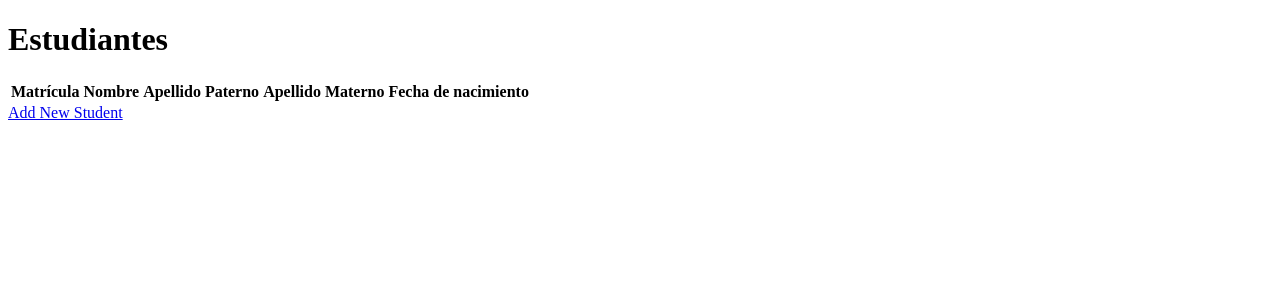
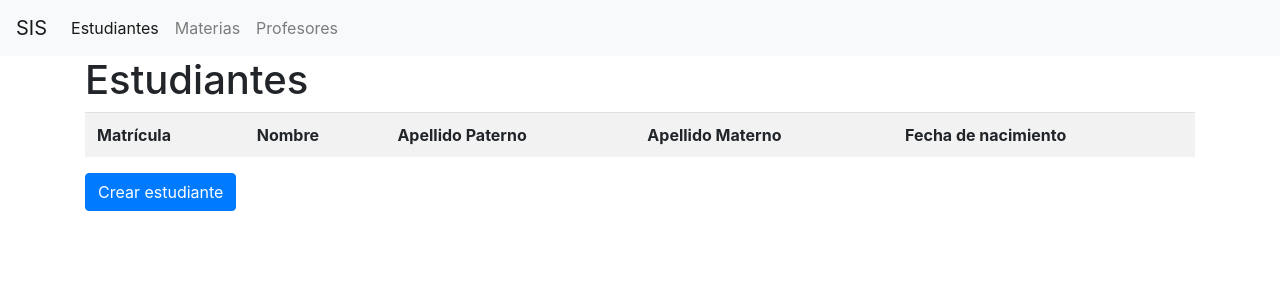
Before and after one commit to 1CEW0lf/sis_poo, a Flask app: page /students in a window 1280 px wide. Shown: the top 300 px of the page. Run offline with Flask 3, Linux system fonts and the light colour scheme; lists and menus that the app fills with data are empty; some libraries are stand-ins or nearby versions.

Commit message:
bootstrap in students

```diff
--- a/templates/students.html
+++ b/templates/students.html
@@ -1,11 +1,8 @@
-<!DOCTYPE html>
-<html>
-  <head>
-    <title>Estudiantes</title>
-  </head>
-  <body>
+{% extends "base.html" %} {% block content %}
+
+<div class="container">
   <h1>Estudiantes</h1>
-    <table>
+  <table class="table table-striped">
     <tr>
       <th>Matrícula</th>
       <th>Nombre</th>
@@ -23,6 +20,8 @@
     </tr>
     {% endfor %}
   </table>
-    <a href="/new_student">Add New Student</a>
-  </body>
-</html>
+  <a href="/new_student" type="button" class="btn btn-primary"
+    >Crear estudiante</a
+  >
+</div>
+{% endblock %}
```
Lines whose indentation alone changed are shown as unchanged.
